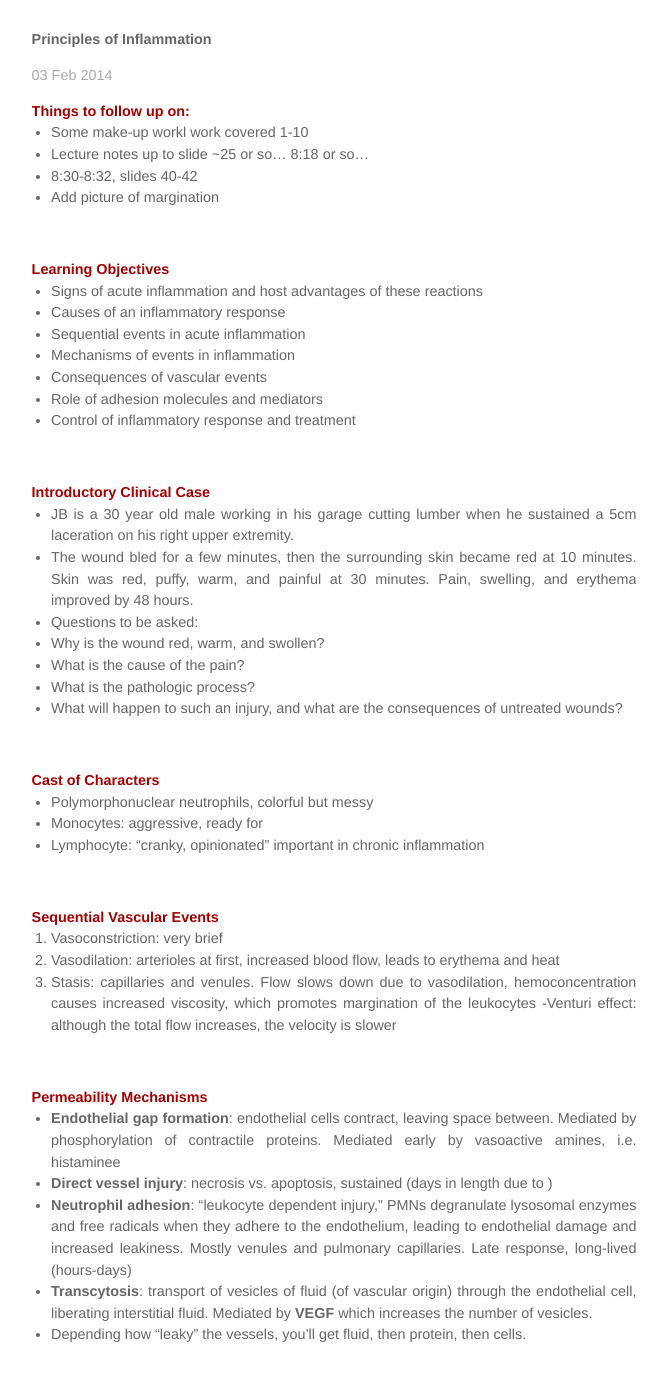
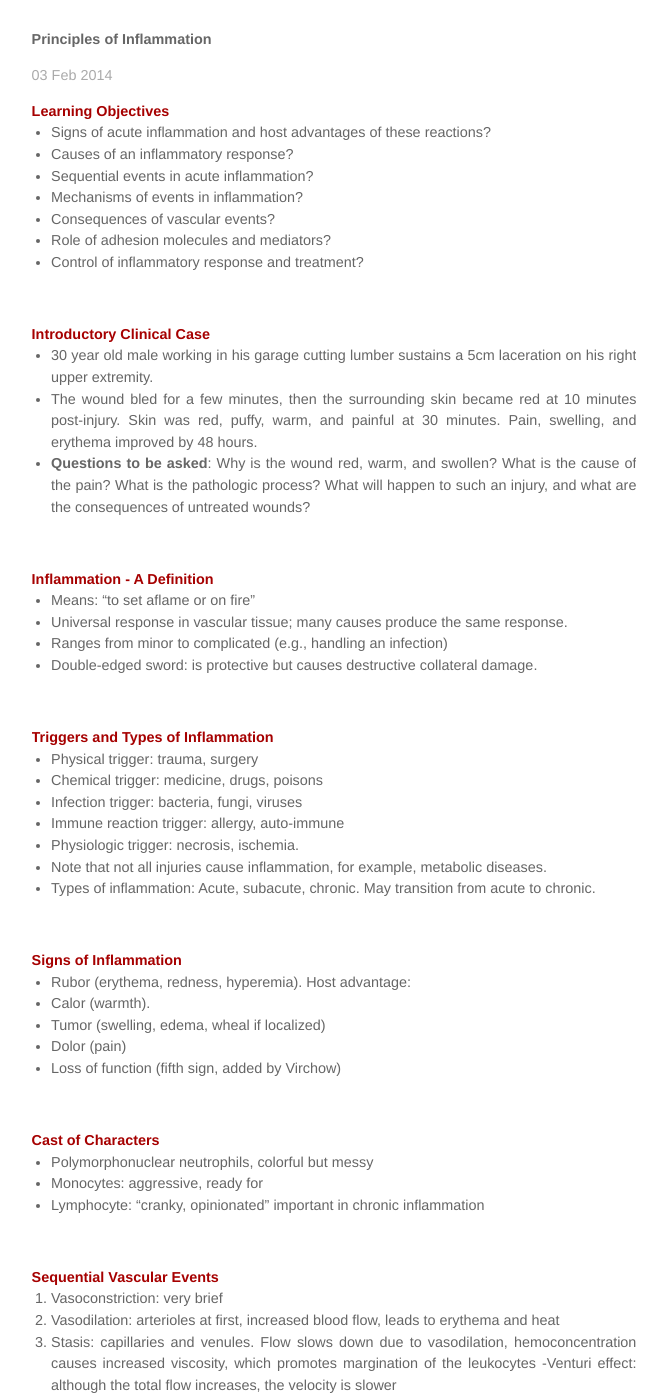
Before and after one commit to bquarant/wip, a Jekyll site: the page built from _posts/2014-02-03-principles-of-inflammation.md, in a window 1280 px wide and 1400 px high. Shown: the whole window, without its empty margins (306-973 px from the left). Built offline with Jekyll 4.4.1, drawn with Linux system fonts in a browser that asks for light colours; comment, search, counter and statistics services are not loaded; some of the changed text lies outside the part shown.

Commit message:
cleaning up after lunch

```diff
--- a/_posts/2014-02-03-principles-of-inflammation.md
+++ b/_posts/2014-02-03-principles-of-inflammation.md
@@ -5,37 +5,53 @@ date:   2014-02-03 08:00:00
 categories: pathology
 ---
 
-### Things to follow up on:
-- Some make-up workl work covered 1-10
-- Lecture notes up to slide ~25 or so... 8:18 or so...
-- 8:30-8:32, slides 40-42
-- Add picture of margination
-
-<span><br></span>
-
 ### Learning Objectives
-- Signs of acute inflammation and host advantages of these reactions
-- Causes of an inflammatory response
-- Sequential events in acute inflammation
-- Mechanisms of events in inflammation
-- Consequences of vascular events
-- Role of adhesion molecules and mediators
-- Control of inflammatory response and treatment
+- Signs of acute inflammation and host advantages of these reactions?
+- Causes of an inflammatory response?
+- Sequential events in acute inflammation?
+- Mechanisms of events in inflammation?
+- Consequences of vascular events?
+- Role of adhesion molecules and mediators?
+- Control of inflammatory response and treatment?
 
 <span><br></span>
 
 ### Introductory Clinical Case
-- JB is a 30 year old male working in his garage cutting lumber when he sustained a 5cm laceration on his right upper extremity.
-- The wound bled for a few minutes, then the surrounding skin became red at 10 minutes. Skin was red, puffy, warm, and painful at 30 minutes. Pain, swelling, and erythema improved by 48 hours.
-- Questions to be asked:
-- Why is the wound red, warm, and swollen?
-- What is the cause of the pain?
-- What is the pathologic process?
-- What will happen to such an injury, and what are the consequences of untreated wounds?
+- 30 year old male working in his garage cutting lumber sustains a 5cm laceration on his right upper extremity.
+- The wound bled for a few minutes, then the surrounding skin became red at 10 minutes post-injury. Skin was red, puffy, warm, and painful at 30 minutes. Pain, swelling, and erythema improved by 48 hours.
+- **Questions to be asked**: Why is the wound red, warm, and swollen? What is the cause of the pain? What is the pathologic process? What will happen to such an injury, and what are the consequences of untreated wounds?
 
 <span><br></span>
 
-###Cast of Characters
+### Inflammation - A Definition
+- Means: "to set aflame or on fire"
+- Universal response in vascular tissue; many causes produce the same response.
+- Ranges from minor to complicated (e.g., handling an infection)
+- Double-edged sword: is protective but causes destructive collateral damage.
+
+<span><br></span>
+
+### Triggers and Types of Inflammation
+- Physical trigger: trauma, surgery
+- Chemical trigger: medicine, drugs, poisons
+- Infection trigger: bacteria, fungi, viruses
+- Immune reaction trigger: allergy, auto-immune
+- Physiologic trigger: necrosis, ischemia.
+- Note that not all injuries cause inflammation, for example, metabolic diseases.
+- Types of inflammation: Acute, subacute, chronic. May transition from acute to chronic.
+
+<span><br></span>
+
+### Signs of Inflammation
+- Rubor (erythema, redness, hyperemia). Host advantage:
+- Calor (warmth).
+- Tumor (swelling, edema, wheal if localized)
+- Dolor (pain)
+- Loss of function (fifth sign, added by Virchow)
+
+<span><br></span>
+
+### Cast of Characters
 - Polymorphonuclear neutrophils, colorful but messy
 - Monocytes: aggressive, ready for
 - Lymphocyte: "cranky, opinionated" important in chronic inflammation
@@ -120,3 +136,11 @@ categories: pathology
 - *Recognition and attachment*: **opsonins (Fc of IgG and C3b)** coat bacterial surface. Phosphatidylserine rotates to cell surface. Thrombospondin also expressed on cell surface.
 - *Engulfment* leads to phagosome internalizastion
 - *Degradation* after phagolyososome formation
+
+<span><br></span>
+
+### Things to follow up on:
+- Some make-up workl work covered 1-10
+- Lecture notes up to slide ~25 or so... 8:18 or so...
+- 8:30-8:32, slides 40-42
+- Add picture of margination
```
Also changed, not shown: 1 other file.
